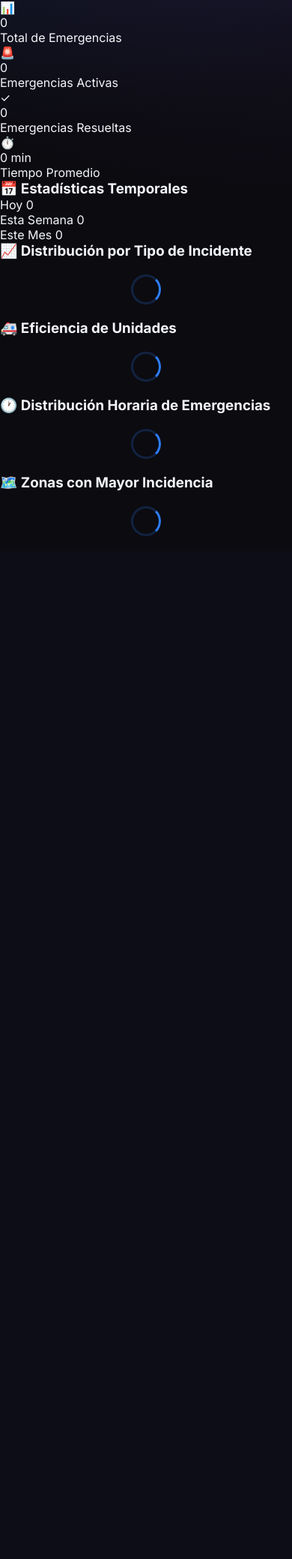
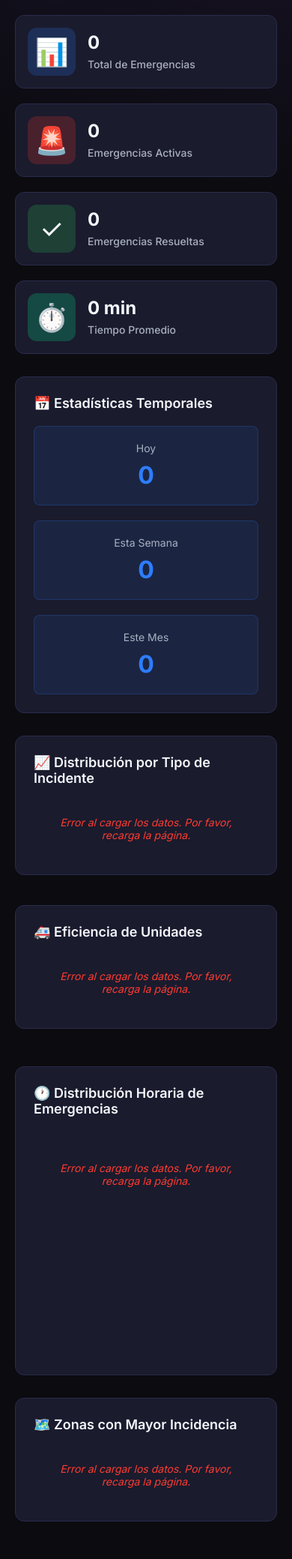
Before and after one commit to Wearenopotatoes/proyecto, a Flask app: page /analytics.html in a window 390 px wide. Shown: the part 165-2244 px from the top of the page at 75% size. Before the commit the page ends 880 px from the top, so only its background shows below. Run offline with Flask 3, Linux system fonts and the light colour scheme.

Commit message:
errores peques

```diff
--- /dev/null
+++ b/LoRa_linky/static/analytics.css
@@ -0,0 +1,435 @@
+/* ==========================================================================
+   ANALYTICS PAGE STYLES - LORALINK
+   ========================================================================== */
+
+.analytics-container {
+    padding: 30px;
+    max-width: 1600px;
+    margin: 0 auto;
+}
+
+/* Métricas Generales */
+.metrics-grid {
+    display: grid;
+    grid-template-columns: repeat(auto-fit, minmax(250px, 1fr));
+    gap: 20px;
+    margin-bottom: 30px;
+}
+
+.metric-card {
+    background: #1a1b2d;
+    border: 1px solid #2a2b4a;
+    border-radius: 12px;
+    padding: 24px;
+    display: flex;
+    align-items: center;
+    gap: 16px;
+    transition: all 0.3s ease;
+}
+
+.metric-card:hover {
+    transform: translateY(-2px);
+    box-shadow: 0 8px 24px rgba(0, 0, 0, 0.3);
+}
+
+.metric-icon {
+    font-size: 36px;
+    width: 64px;
+    height: 64px;
+    display: flex;
+    align-items: center;
+    justify-content: center;
+    border-radius: 12px;
+    flex-shrink: 0;
+}
+
+.metric-primary .metric-icon {
+    background: rgba(45, 125, 255, 0.2);
+}
+
+.metric-danger .metric-icon {
+    background: rgba(255, 59, 48, 0.2);
+}
+
+.metric-success .metric-icon {
+    background: rgba(48, 209, 88, 0.2);
+}
+
+.metric-info .metric-icon {
+    background: rgba(0, 255, 157, 0.2);
+}
+
+.metric-content {
+    flex: 1;
+}
+
+.metric-value {
+    font-size: 32px;
+    font-weight: 700;
+    line-height: 1;
+    margin-bottom: 8px;
+    color: #f4f6fb;
+}
+
+.metric-label {
+    font-size: 14px;
+    color: #a9b0c0;
+    font-weight: 500;
+}
+
+/* Cards */
+.card {
+    background: #1a1b2d;
+    border: 1px solid #2a2b4a;
+    border-radius: 12px;
+    padding: 24px;
+    margin-bottom: 20px;
+}
+
+.card h3 {
+    font-size: 18px;
+    font-weight: 600;
+    margin-bottom: 20px;
+    color: #f4f6fb;
+    display: flex;
+    align-items: center;
+    gap: 8px;
+}
+
+.card-wide {
+    grid-column: 1 / -1;
+}
+
+/* Estadísticas Temporales */
+.stats-temporal {
+    margin-bottom: 30px;
+}
+
+.temporal-grid {
+    display: grid;
+    grid-template-columns: repeat(auto-fit, minmax(150px, 1fr));
+    gap: 20px;
+}
+
+.temporal-item {
+    background: rgba(45, 125, 255, 0.1);
+    padding: 20px;
+    border-radius: 8px;
+    text-align: center;
+    border: 1px solid rgba(45, 125, 255, 0.2);
+}
+
+.temporal-label {
+    display: block;
+    font-size: 14px;
+    color: #a9b0c0;
+    margin-bottom: 8px;
+}
+
+.temporal-value {
+    display: block;
+    font-size: 32px;
+    font-weight: 700;
+    color: #2d7dff;
+}
+
+/* Distribución */
+.distribution-section {
+    display: grid;
+    grid-template-columns: repeat(auto-fit, minmax(400px, 1fr));
+    gap: 20px;
+    margin-bottom: 30px;
+}
+
+.distribution-list,
+.efficiency-list {
+    display: flex;
+    flex-direction: column;
+    gap: 12px;
+}
+
+.distribution-item {
+    background: rgba(255, 255, 255, 0.05);
+    padding: 16px;
+    border-radius: 8px;
+    border: 1px solid rgba(255, 255, 255, 0.1);
+}
+
+.distribution-header {
+    display: flex;
+    justify-content: space-between;
+    align-items: center;
+    margin-bottom: 8px;
+}
+
+.distribution-type {
+    font-weight: 600;
+    color: #f4f6fb;
+}
+
+.distribution-count {
+    font-weight: 700;
+    color: #2d7dff;
+}
+
+.distribution-bar-container {
+    background: rgba(255, 255, 255, 0.05);
+    border-radius: 4px;
+    height: 8px;
+    overflow: hidden;
+}
+
+.distribution-bar {
+    background: linear-gradient(90deg, #2d7dff, #00ff9d);
+    height: 100%;
+    display: flex;
+    align-items: center;
+    justify-content: flex-end;
+    padding-right: 8px;
+    transition: width 0.5s ease;
+}
+
+.distribution-percentage {
+    font-size: 11px;
+    font-weight: 600;
+    color: white;
+    text-shadow: 0 1px 2px rgba(0, 0, 0, 0.5);
+}
+
+/* Eficiencia de Unidades */
+.efficiency-item {
+    background: rgba(255, 255, 255, 0.05);
+    padding: 16px;
+    border-radius: 8px;
+    border: 1px solid rgba(255, 255, 255, 0.1);
+}
+
+.efficiency-top {
+    border: 2px solid #00ff9d;
+    background: rgba(0, 255, 157, 0.1);
+}
+
+.efficiency-header {
+    display: flex;
+    align-items: center;
+    gap: 12px;
+    margin-bottom: 12px;
+}
+
+.efficiency-rank {
+    font-weight: 700;
+    font-size: 18px;
+    color: #2d7dff;
+    min-width: 35px;
+}
+
+.efficiency-name {
+    flex: 1;
+    font-weight: 600;
+    color: #f4f6fb;
+}
+
+.efficiency-score {
+    font-weight: 700;
+    font-size: 18px;
+    padding: 4px 12px;
+    border-radius: 6px;
+}
+
+.efficiency-high {
+    background: rgba(48, 209, 88, 0.2);
+    color: #30d158;
+}
+
+.efficiency-medium {
+    background: rgba(255, 149, 0, 0.2);
+    color: #ff9500;
+}
+
+.efficiency-low {
+    background: rgba(255, 59, 48, 0.2);
+    color: #ff3b30;
+}
+
+.efficiency-stats {
+    display: flex;
+    gap: 16px;
+    font-size: 13px;
+    color: #a9b0c0;
+}
+
+/* Gráfico Horario */
+.hourly-section {
+    margin-bottom: 30px;
+}
+
+.hourly-chart {
+    padding: 20px 0;
+    min-height: 300px;
+}
+
+.hourly-bars {
+    display: flex;
+    justify-content: space-between;
+    align-items: flex-end;
+    height: 250px;
+    gap: 4px;
+}
+
+.hourly-bar-wrapper {
+    flex: 1;
+    display: flex;
+    flex-direction: column;
+    align-items: center;
+    justify-content: flex-end;
+    height: 100%;
+}
+
+.hourly-bar {
+    width: 100%;
+    background: linear-gradient(180deg, #2d7dff, #1a5fd4);
+    border-radius: 4px 4px 0 0;
+    min-height: 2px;
+    display: flex;
+    align-items: flex-start;
+    justify-content: center;
+    padding-top: 4px;
+    transition: all 0.3s ease;
+    cursor: pointer;
+}
+
+.hourly-bar:hover {
+    background: linear-gradient(180deg, #00ff9d, #00cc7d);
+    transform: scaleY(1.05);
+}
+
+.bar-count {
+    font-size: 11px;
+    font-weight: 600;
+    color: white;
+    text-shadow: 0 1px 2px rgba(0, 0, 0, 0.5);
+}
+
+.hourly-label {
+    font-size: 11px;
+    color: #a9b0c0;
+    margin-top: 8px;
+    writing-mode: vertical-rl;
+    transform: rotate(180deg);
+}
+
+/* Mapa de Calor */
+.heatmap-section {
+    margin-bottom: 30px;
+}
+
+.zones-grid {
+    display: grid;
+    grid-template-columns: repeat(auto-fill, minmax(300px, 1fr));
+    gap: 16px;
+}
+
+.zone-card {
+    background: rgba(255, 255, 255, 0.05);
+    padding: 16px;
+    border-radius: 8px;
+    border: 1px solid rgba(255, 255, 255, 0.1);
+    display: flex;
+    align-items: center;
+    gap: 12px;
+}
+
+.zone-rank {
+    font-weight: 700;
+    font-size: 18px;
+    color: #2d7dff;
+    min-width: 35px;
+}
+
+.zone-info {
+    flex: 1;
+}
+
+.zone-location {
+    font-size: 13px;
+    color: #f4f6fb;
+    margin-bottom: 4px;
+}
+
+.zone-count {
+    font-size: 12px;
+    color: #a9b0c0;
+}
+
+.zone-intensity-bar {
+    width: 100%;
+    height: 6px;
+    background: rgba(255, 255, 255, 0.1);
+    border-radius: 3px;
+    overflow: hidden;
+    margin-top: 8px;
+}
+
+.zone-intensity-fill {
+    height: 100%;
+    background: linear-gradient(90deg, #ff3b30, #ff9500, #00ff9d);
+    transition: width 0.5s ease;
+}
+
+/* Estados vacíos */
+.empty-state {
+    text-align: center;
+    color: #a9b0c0;
+    padding: 40px;
+    font-size: 14px;
+}
+
+/* Loading spinner */
+.loading-spinner {
+    width: 40px;
+    height: 40px;
+    margin: 40px auto;
+    border: 4px solid rgba(255, 255, 255, 0.1);
+    border-top-color: #2d7dff;
+    border-radius: 50%;
+    animation: spin 1s linear infinite;
+}
+
+@keyframes spin {
+    to { transform: rotate(360deg); }
+}
+
+/* Responsive */
+@media (max-width: 1200px) {
+    .distribution-section {
+        grid-template-columns: 1fr;
+    }
+}
+
+@media (max-width: 768px) {
+    .analytics-container {
+        padding: 20px;
+    }
+
+    .metrics-grid {
+        grid-template-columns: 1fr;
+    }
+
+    .metric-card {
+        padding: 16px;
+    }
+
+    .metric-value {
+        font-size: 24px;
+    }
+
+    .zones-grid {
+        grid-template-columns: 1fr;
+    }
+
+    .hourly-label {
+        writing-mode: horizontal-tb;
+        transform: none;
+        font-size: 9px;
+    }
+}
--- a/LoRa_linky/static/js/analytics-page.js
+++ b/LoRa_linky/static/js/analytics-page.js
@@ -1,4 +1,4 @@
-// analytics-page.js - Dashboard de analíticas avanzadas
+// analytics-page.js - Dashboard de analíticas avanzadas (CORREGIDO)
 
 import { apiFetch } from './apiService.js';
 import { CONFIG } from './config.js';
@@ -26,16 +26,24 @@ document.addEventListener('DOMContentLoaded', () => {
 
     async function loadAnalytics() {
         try {
+            console.log('🔄 Cargando datos de analytics...');
+
             // Cargar datos
             const [emergencies, baseUnits] = await Promise.all([
                 apiFetch('/emergencies'),
                 apiFetch('/emergency-units')
             ]);
 
+            console.log('✅ Emergencias cargadas:', emergencies?.length || 0);
+            console.log('✅ Unidades cargadas:', baseUnits?.length || 0);
+
             // Cargar stats de unidades
             const statsPromises = baseUnits.map(unit =>
                 apiFetch(`/emergency-units/${unit.emergency_unit_id}/stats`)
-                .catch(() => ({ active_emergencies: 0 }))
+                .catch((err) => {
+                    console.warn(`⚠️ Error al cargar stats de unidad ${unit.emergency_unit_id}:`, err);
+                    return { active_emergencies: 0 };
+                })
             );
             const allStats = await Promise.all(statsPromises);
             const units = baseUnits.map((unit, index) => ({
@@ -54,8 +62,11 @@ document.addEventListener('DOMContentLoaded', () => {
             renderHourlyChart();
             renderHeatmapZones();
 
+            console.log('✅ Analytics renderizadas correctamente');
+
         } catch (error) {
-            console.error('Error al cargar analíticas:', error);
+            console.error('❌ Error al cargar analíticas:', error);
+            showError('Error al cargar los datos. Por favor, recarga la página.');
         }
     }
 
@@ -195,6 +206,8 @@ document.addEventListener('DOMContentLoaded', () => {
     }
 
     function animateCounter(element, target) {
+        if (!element) return;
+
         const duration = 1000;
         const start = 0;
         const increment = target / (duration / 16);
@@ -211,12 +224,29 @@ document.addEventListener('DOMContentLoaded', () => {
         }, 16);
     }
 
+    function showError(message) {
+        [typeDistributionEl, unitEfficiencyEl, hourlyChartEl, heatmapZonesEl].forEach(el => {
+            if (el) {
+                el.innerHTML = `<p class="empty-state" style="color: #ff3b30;">${message}</p>`;
+            }
+        });
+    }
+
     // Event listeners
-    btnRefresh.onclick = loadAnalytics;
+    if (btnRefresh) {
+        btnRefresh.onclick = () => {
+            console.log('🔄 Refresh manual solicitado');
+            loadAnalytics();
+        };
+    }
 
     // Carga inicial
+    console.log('🚀 Iniciando carga de analytics...');
     loadAnalytics();
 
     // Auto-refresh cada 30 segundos
-    setInterval(loadAnalytics, CONFIG.REFRESH.ANALYTICS);
+    setInterval(() => {
+        console.log('🔄 Auto-refresh de analytics...');
+        loadAnalytics();
+    }, CONFIG.REFRESH.ANALYTICS);
 });
--- a/LoRa_linky/templates/dashboard.html
+++ b/LoRa_linky/templates/dashboard.html
@@ -43,6 +43,8 @@
             <button id="btn-export-csv" class="btn btn-secondary" title="Exportar datos a CSV">
                 <span>📊</span> Exportar
             </button>
+            <a href="{{ url_for('analytics') }}" class="btn btn-secondary">
+                <span>📈</span> Ver Analíticas
             <a href="{{ url_for('units_management') }}" class="btn primary">
                 <span>🚑</span> Gestionar Unidades
             </a>
```
